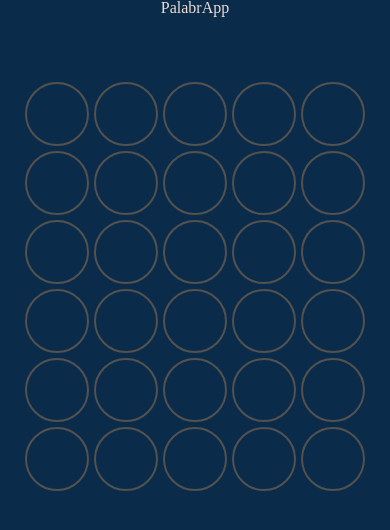
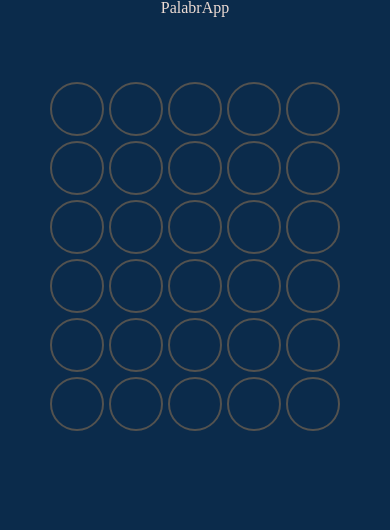
Before and after one commit to Pitnaut/PalabrApp, a React (Vite) app: page / in a window 390 px wide. Shown: the top 530 px of the page. Built offline with nearby package versions, Linux system fonts and the light colour scheme; a web font is replaced by a local one.

Commit message:
finish row style and animations

```diff
--- a/src/styles/Row.scss
+++ b/src/styles/Row.scss
@@ -5,7 +5,7 @@
   font-size: 2rem;
 
   &--bounce {
-    //todo animation
+    animation: 0.3 linear bounce;
   }
 
   .letter {
@@ -14,5 +14,110 @@
     background-color: #0b2b4b;
     border: 2px solid #53524f;
     border-radius: 50%;
+    display: flex;
+    justify-content: center;
+    align-items: center;
+    position: relative;
+    transform-style: preserve-3d;
+
+    &--active {
+      border-color: #53524f;
+      animation: 0.1s linear scale;
+    }
+
+    .back {
+      position: absolute;
+      z-index: 1;
+      width: 100%;
+      height: 100%;
+      display: flex;
+      justify-content: center;
+      transform: rotateX(180deg);
+      backface-visibility: hidden;
+    }
   }
 }
+
+.rotate {
+  &--100 {
+    animation: 0.5s linear 0.1s rotate forwards;
+  }
+
+  &--200 {
+    animation: 0.5s linear 0.2s rotate forwards;
+  }
+
+  &--300 {
+    animation: 0.5s linear 0.3s rotate forwards;
+  }
+
+  &--400 {
+    animation: 0.5s linear 0.4s rotate forwards;
+  }
+
+  &--500 {
+    animation: 0.5s linear 0.5s rotate forwards;
+  }
+}
+
+.present {
+  .back {
+    background-color: rgb(185, 185, 65);
+  }
+
+  .absent {
+    background-color: rgb(129, 129, 129);
+  }
+
+  .correct {
+    background-color: rgb(64, 129, 50);
+  }
+}
+
+@keyframes rotate {
+  0% {
+    transoform: rotate3d(1, 0, 0, 0deg);
+  }
+  100% {
+    transoform: rotate3d(1, 0, 0, 180deg);
+  }
+}
+
+@keyframes scale {
+  0% {
+    transform: scale(1);
+  }
+  50% {
+    transform: scale(1.1);
+  }
+  100% {
+    transform: scale(1);
+  }
+}
+
+@keyframes bounce {
+  0% {
+    transform: translateX(0);
+  }
+  40% {
+    transform: translateX(6px);
+  }
+  60% {
+    transform: translateX(-6px);
+  }
+  80% {
+    transform: translateX(6px);
+  }
+  100% {
+    transform: translateX(-6px);
+  }
+}
+
+@media only screen  and (max-width: 700px) {
+  .row {
+    .letter {
+      width: 50px;
+      height: 50px;
+    }
+  }
+}
```
